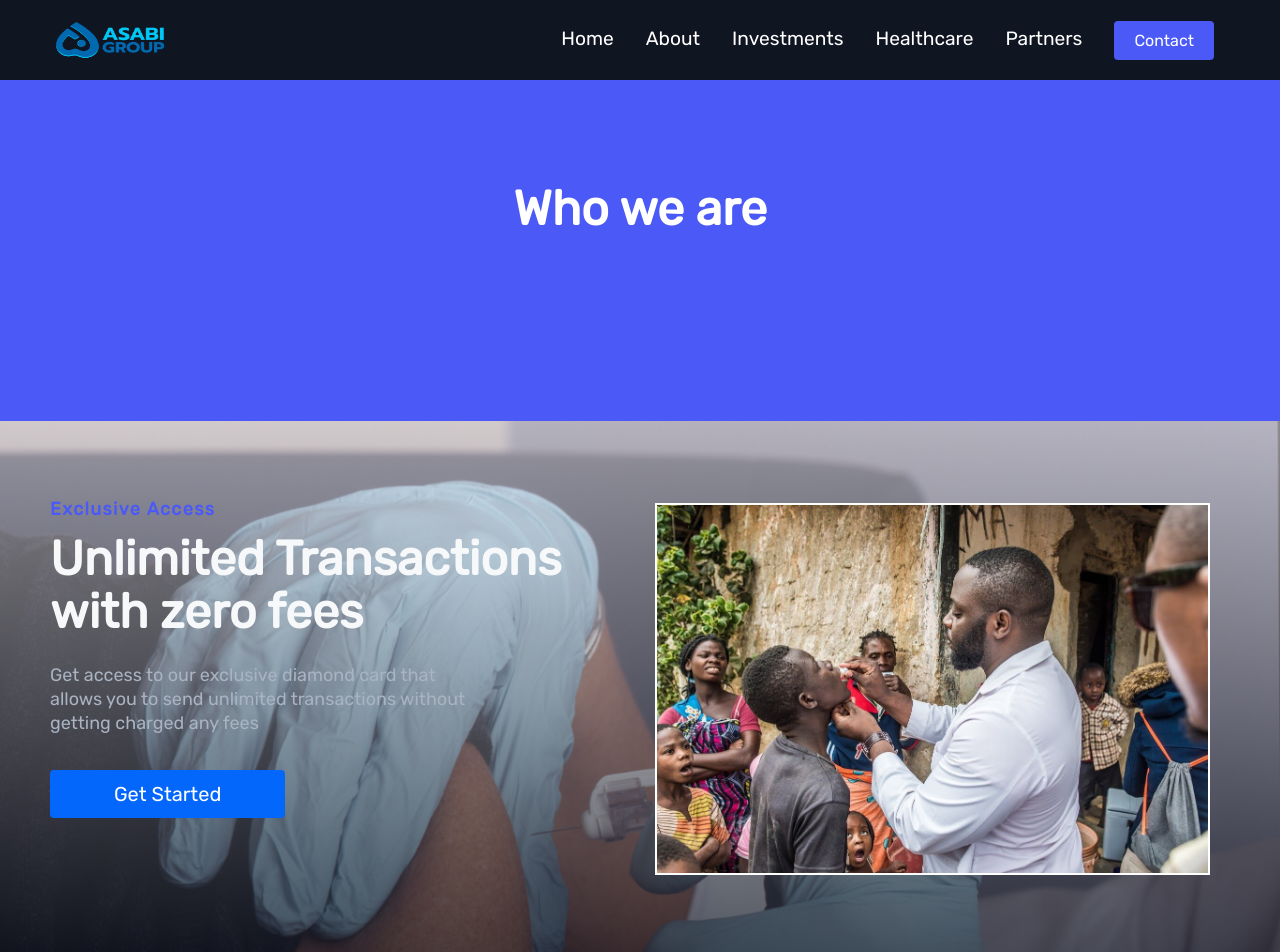
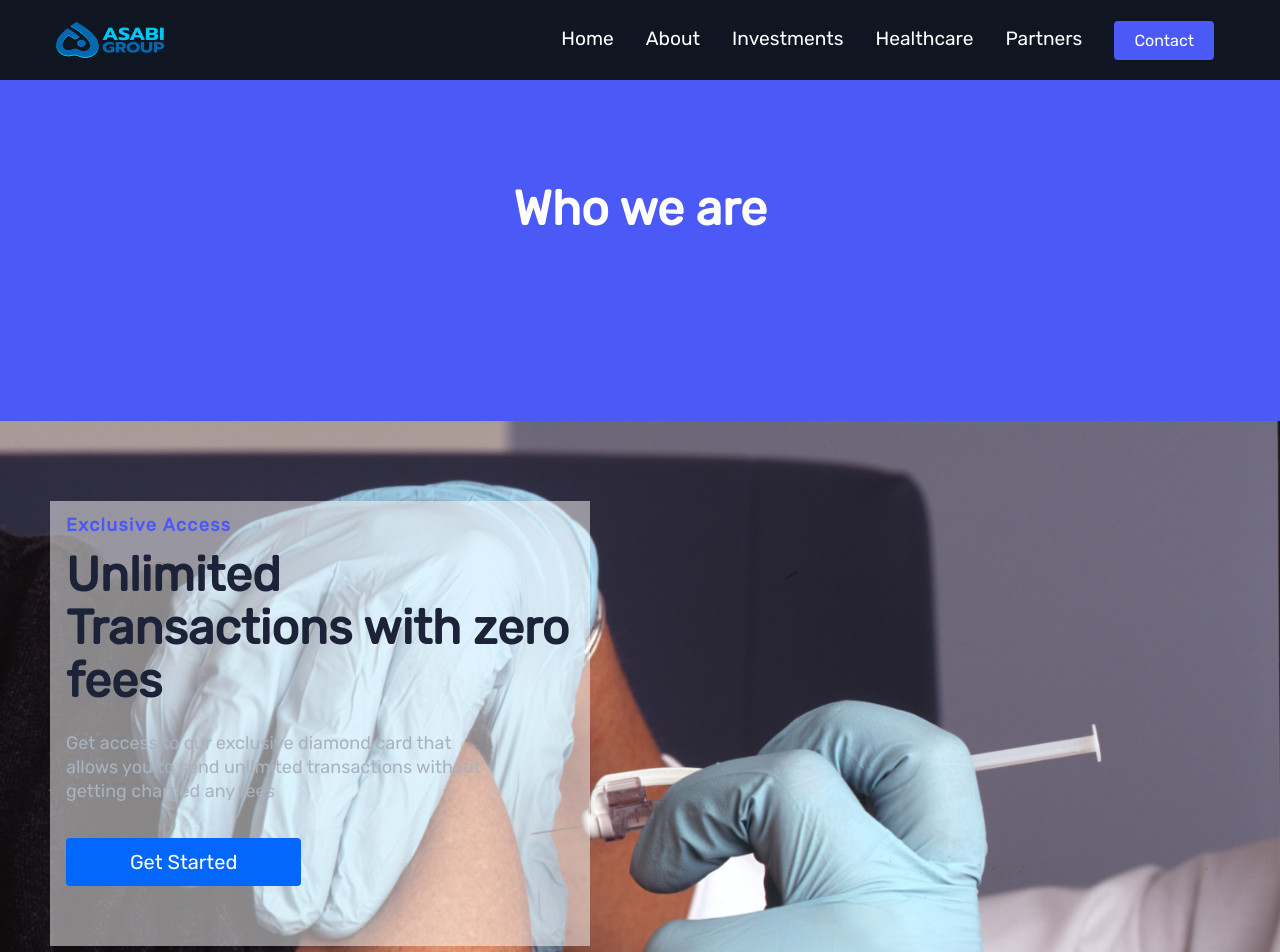
Before and after one commit to ifedayoagboola/asabi_group, a React (Create React App) app: page /about in a window 1280 px wide. Shown: the top 952 px of the page. Built offline with nearby package versions, Linux system fonts and the light colour scheme.

Commit message:
Color scheme adjustment

```diff
--- a/src/components/InfoSection/InfoSection.elements.js
+++ b/src/components/InfoSection/InfoSection.elements.js
@@ -6,24 +6,13 @@ export const InfoSec = styled.div`
   color: #fff;
   padding: 80px 0;
   background: ${({ lightBg }) => (lightBg ? "#fff" : "#101522")};
-  background-image: linear-gradient(
-      to bottom,
-      rgba(245, 246, 252, 0.52),
-      rgba(16, 21, 34, 0.73)
-    ),
-    url(${pic4});
+  background-image: url(${pic4});
   background-size: cover;
 `;
 export const InfoSec2 = styled.div`
-  color: #fff;
+  color: #101522;
   padding: 80px 0;
-  background: ${({ lightBg }) => (lightBg ? "#fff" : "#101522")};
-  background-image: linear-gradient(
-      to bottom,
-      rgba(245, 246, 252, 0.52),
-      rgba(16, 21, 34, 0.73)
-    ),
-    url(${inv6});
+  background-image: url(${inv6});
   background-size: cover;
 `;
 export const InfoSec3 = styled.div`
@@ -81,9 +70,15 @@ export const InfoColumn3 = styled.div`
 
 export const TextWrapper = styled.div`
   max-width: 540px;
-  padding-top: 0;
-  padding-bottom: 60px;
-
+  padding: 1rem 1rem 60px;
+  background: rgba(255, 255, 255, 0.5);
+  @media screen and (max-width: 768px) {
+    padding-bottom: 65px;
+  }
+`;
+export const TextWrapper2 = styled.div`
+  max-width: 540px;
+  padding: 1rem 1rem 60px;
   @media screen and (max-width: 768px) {
     padding-bottom: 65px;
   }
@@ -98,7 +93,7 @@ export const Info = styled.div`
   max-width: 555px;
   background: #fff;
   opacity: 0.8;
-  color: #000;
+  color: #101522;
   padding: 2rem;
   margin-bottom: 1rem;
 `;
@@ -106,7 +101,7 @@ export const Info2 = styled.div`
   max-width: 555px;
   background: #fff;
   opacity: 0.8;
-  color: #000;
+  color: #101522;
   padding: 2rem 2rem 2rem 1rem;
   margin-bottom: 1rem;
 `;
@@ -134,6 +129,7 @@ export const Heading = styled.h1`
   font-size: 48px;
   line-height: 1.1;
   font-weight: 600;
+
   color: ${({ lightText }) => (lightText ? "#f7f8fa" : "#1c2237")};
 `;
 
--- a/src/components/InfoSection/InfoSection.js
+++ b/src/components/InfoSection/InfoSection.js
@@ -37,7 +37,7 @@ function InfoSection({
             <InfoColumn>
               <TextWrapper>
                 <TopLine lightTopLine={lightTopLine}>{topLine}</TopLine>
-                <Heading lightText={lightText}>{headline}</Heading>
+                <Heading>{headline}</Heading>
                 <Subtitle lightTextDesc={lightTextDesc}>{description}</Subtitle>
                 <Link to="/sign-up">
                   <Button big fontBig primary={primary}>
@@ -48,7 +48,7 @@ function InfoSection({
             </InfoColumn>
             <InfoColumn>
               <ImgWrapper start={start}>
-                <Img src={img1} alt="" />
+                {/* <Img src={img1} alt="" /> */}
               </ImgWrapper>
             </InfoColumn>
           </InfoRow>
--- a/src/components/InfoSection/InfoSection2.js
+++ b/src/components/InfoSection/InfoSection2.js
@@ -6,7 +6,7 @@ import {
   InfoSec2,
   InfoRow,
   InfoColumn,
-  TextWrapper,
+  TextWrapper2,
   TopLine,
   Heading,
   Subtitle,
@@ -36,7 +36,7 @@ function InfoSection({
         <Container>
           <InfoRow imgStart={imgStart}>
             <InfoColumn>
-              <TextWrapper>
+              <TextWrapper2>
                 <TopLine lightTopLine={lightTopLine}>{topLine}</TopLine>
                 <Heading lightText={lightText}>{headline}</Heading>
                 <Subtitle lightTextDesc={lightTextDesc}>{description}</Subtitle>
@@ -45,7 +45,7 @@ function InfoSection({
                     {buttonLabel}
                   </Button>
                 </Link>
-              </TextWrapper>
+              </TextWrapper2>
             </InfoColumn>
             <InfoColumn>
               <Info>
--- a/src/components/InfoSection/ServiceSection.js
+++ b/src/components/InfoSection/ServiceSection.js
@@ -83,18 +83,11 @@ const ServiceSection = () => {
 };
 
 const House = styled.div`
-  background-image: linear-gradient(
-      to bottom,
-      rgba(16, 21, 34, 0.73),
-      rgba(245, 246, 252, 0.52)
-    ),
-    url(${pic3});
+  background-image: url(${pic3});
   background-size: cover;
   width: 100%;
   height: 100vh;
-  border-left: 1px solid #2e344e;
-  border-right: 1px solid #2e344e;
-  border-bottom: 1px solid #2e344e;
+
   border-top: 8px solid #2e344e;
   transition: all 4s ease-in-out;
   @media (max-width: 1300px) {
@@ -115,7 +108,7 @@ const Header = styled.div`
   span {
     color: #037fff;
   }
-  color: #fff;
+  color: #101522;
   padding-top: 2rem;
   margin-bottom: 0;
   padding-bottom: 0;
```
Also changed, not shown: 1 other file (tests, documents, lock files or other folders).
